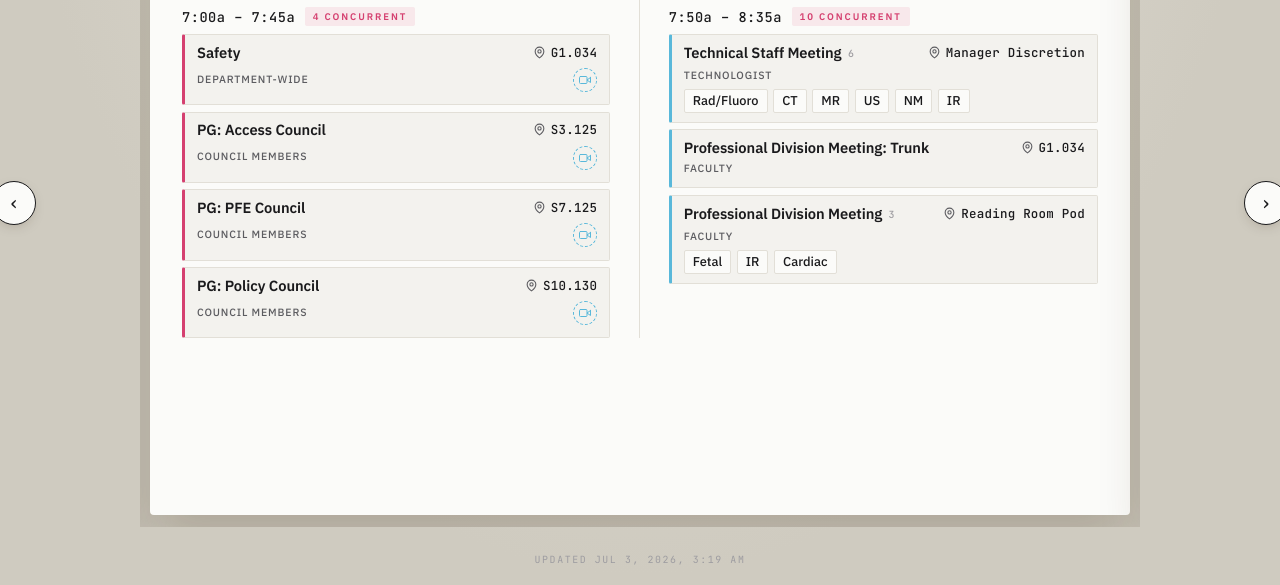
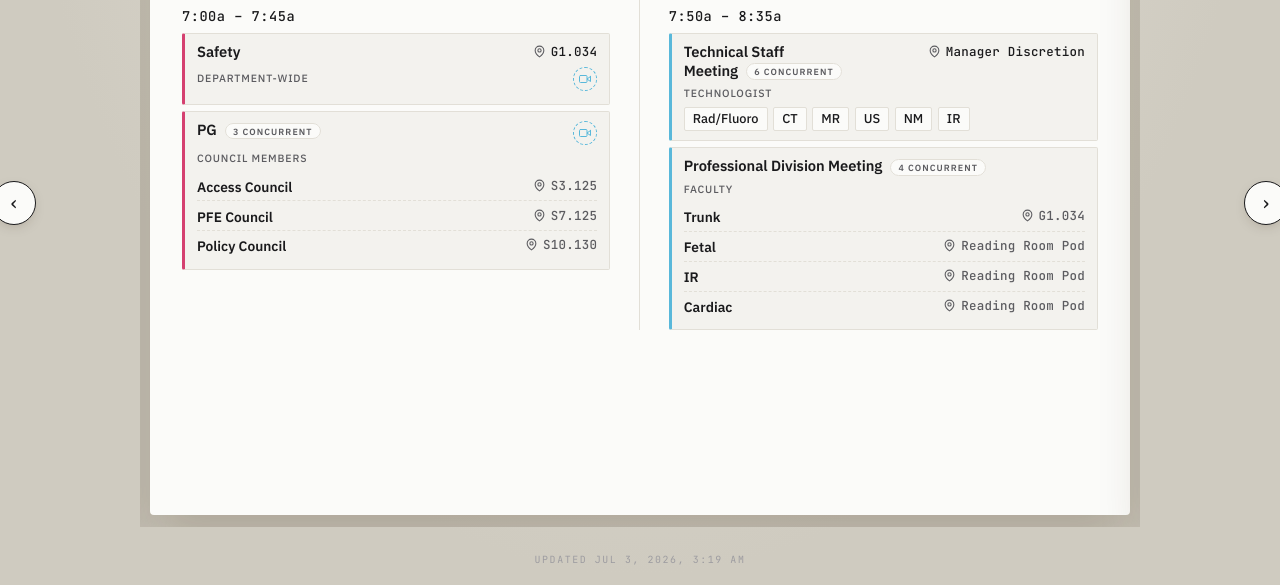
Before and after one commit to towbinaj/SPARK, a website: page index.html in a window 1280 px wide. Shown: the part 215-800 px from the top of the page. Drawn offline with Linux system fonts and the light colour scheme.

Commit message:
Keep meeting series together and show separate rooms per row
Previously a series member in a different room (e.g. "Professional
Division Meeting: Trunk" in G1.034) split into its own card, reading as
unrelated and implying the condensed block was one combined meeting in
one room. Now cluster by series (title prefix) even when rooms differ:
same-room series stay compact chips with the room in the header;
different-room series render as rows with each meeting's own room, and
an "N concurrent" count makes clear they are separate simultaneous
meetings. Stacks the header on mobile so long room names don't clip.

Co-Authored-By: Claude Opus 4.8 <noreply@anthropic.com>

```diff
--- a/app.js
+++ b/app.js
@@ -76,8 +76,10 @@ const ICON_VIDEO = `<svg viewBox="0 0 24 24" fill="none" stroke="currentColor" s
 /* ---------- Render: Event card ---------- */
 
 // Shared right column (location + virtual/Teams), used by full and condensed cards.
-function rightColHTML(e) {
-  const locationHTML = e.location
+// includeLocation=false omits the room (used when a cluster's rooms differ and
+// each is instead shown per-row).
+function rightColHTML(e, includeLocation = true) {
+  const locationHTML = (includeLocation && e.location)
     ? `<span class="event__location">${ICON_PIN}${escapeHTML(e.location)}</span>`
     : "";
 
@@ -116,29 +118,50 @@ function titleSuffix(t) {
   return i > 0 ? t.slice(i + 1).trim() : String(t ?? "");
 }
 
-// Cluster signature: events with the same audience/location/virtual/Teams and
-// NO comments are interchangeable except for their title. Comments (a blurb)
-// keep an event on its own so it's never hidden. Location/audience normalized
-// (trim/lowercase) so trivial variants still group.
+// Cluster signature: events of the same series (title prefix) with the same
+// audience/virtual/Teams and NO comments are the same meeting held per
+// section/modality. Location is intentionally excluded — a series may meet in
+// different rooms, which we surface per-row so it's clear they're separate.
+// Comments (a blurb) keep an event on its own so nothing is hidden.
 function clusterSig(e) {
   const norm = s => String(s ?? "").trim().toLowerCase().replace(/\s+/g, " ");
-  return JSON.stringify([norm(e.audience), norm(e.location), !!e.virtual, e.teamsUrl || "", norm(e.comments)]);
+  return JSON.stringify([norm(e.audience), !!e.virtual, e.teamsUrl || "", norm(e.comments)]);
 }
 
-// One condensed card: shared header (prefix + shared metadata) + a chip per item.
+// One condensed card for a series of concurrent meetings. If every meeting is
+// in the same room, list them as compact chips with the room in the header. If
+// rooms differ, list them as rows with each room shown, so it's unmistakable
+// they are separate meetings in separate places.
 function buildCondensedHTML(prefix, evs) {
   const e0 = evs[0];
-  const chips = evs
-    .map(e => `<li>${escapeHTML(titleSuffix(e.title))}</li>`)
-    .join("");
+  const rooms = new Set(evs.map(e => (e.location || "").trim().toLowerCase()));
+  const uniformRoom = rooms.size <= 1;
+
+  const count = `<span class="event__count">${evs.length} concurrent</span>`;
+
+  let itemsHTML;
+  if (uniformRoom) {
+    itemsHTML = `<ul class="event__group event__group--chips">${
+      evs.map(e => `<li>${escapeHTML(titleSuffix(e.title))}</li>`).join("")
+    }</ul>`;
+  } else {
+    itemsHTML = `<ul class="event__group event__group--rows">${
+      evs.map(e => `
+        <li>
+          <span class="event__groupName">${escapeHTML(titleSuffix(e.title))}</span>
+          ${e.location ? `<span class="event__location">${ICON_PIN}${escapeHTML(e.location)}</span>` : ""}
+        </li>`).join("")
+    }</ul>`;
+  }
+
   return `
     <li class="event event--condensed">
       <div class="event__condensedHead">
-        <h3 class="event__title">${escapeHTML(prefix)}<span class="event__count">${evs.length}</span></h3>
-        ${rightColHTML(e0)}
+        <h3 class="event__title">${escapeHTML(prefix)}${count}</h3>
+        ${rightColHTML(e0, uniformRoom)}
       </div>
       ${e0.audience ? `<div class="event__audience">${escapeHTML(e0.audience)}</div>` : ""}
-      <ul class="event__group">${chips}</ul>
+      ${itemsHTML}
     </li>
   `;
 }
@@ -192,15 +215,10 @@ function buildBlockHTML(block) {
 
   const timeGroups = groupEventsByTime(block.events);
   const groupsHTML = timeGroups.map(tg => {
-    const concurrentBadge = tg.events.length > 1
-      ? `<span class="timegroup__concurrent">${tg.events.length} concurrent</span>`
-      : "";
-
     return `
       <li class="timegroup">
         <div class="timegroup__head">
           <span class="timegroup__time">${fmtTime(tg.startTime)} – ${fmtTime(tg.endTime)}</span>
-          ${concurrentBadge}
         </div>
         <ul class="events">${renderEventsBody(tg.events)}</ul>
       </li>
--- a/styles.css
+++ b/styles.css
@@ -531,11 +531,18 @@ html, body {
 }
 
 .event__count {
-  font-family: var(--mono);
-  font-size: 0.62rem;
-  font-weight: 500;
-  color: var(--ink-faint);
-  margin-left: 0.4rem;
+  font-family: var(--body);
+  font-size: 0.56rem;
+  font-weight: 600;
+  letter-spacing: 0.12em;
+  text-transform: uppercase;
+  color: var(--ink-soft);
+  background: var(--paper);
+  border: 1px solid var(--rule);
+  border-radius: 999px;
+  padding: 0.12rem 0.45rem;
+  margin-left: 0.5rem;
+  white-space: nowrap;
   vertical-align: middle;
 }
 
@@ -544,11 +551,14 @@ html, body {
   margin: 0;
   padding: 0;
   display: flex;
+}
+
+/* Same-room series: compact chips. */
+.event__group--chips {
   flex-wrap: wrap;
   gap: 0.35rem;
 }
-
-.event__group li {
+.event__group--chips li {
   font-family: var(--body);
   font-size: 0.8rem;
   font-weight: 500;
@@ -559,6 +569,29 @@ html, body {
   padding: 0.2rem 0.5rem;
   line-height: 1.25;
 }
+
+/* Different-room series: rows, each showing its own room. */
+.event__group--rows {
+  flex-direction: column;
+  gap: 0;
+}
+.event__group--rows li {
+  display: flex;
+  justify-content: space-between;
+  align-items: baseline;
+  gap: 0.8rem;
+  padding: 0.32rem 0;
+  border-top: 1px dashed var(--rule);
+}
+.event__group--rows li:first-child { border-top: none; }
+.event__groupName {
+  font-family: var(--display);
+  font-weight: 600;
+  font-size: 0.86rem;
+  color: var(--ink);
+  line-height: 1.2;
+}
+.event__group--rows .event__location { color: var(--ink-soft); }
 
 .event__comments {
   grid-column: 1 / -1;
@@ -828,6 +861,12 @@ html, body {
   }
   .event__audience { grid-row: 2; }
   .event__comments { grid-row: 4; }
+  /* Condensed header: stack title over room so long room names don't clip. */
+  .event__condensedHead {
+    flex-direction: column;
+    align-items: flex-start;
+    gap: 0.25rem;
+  }
 }
 
 /* Reduced motion */
```
